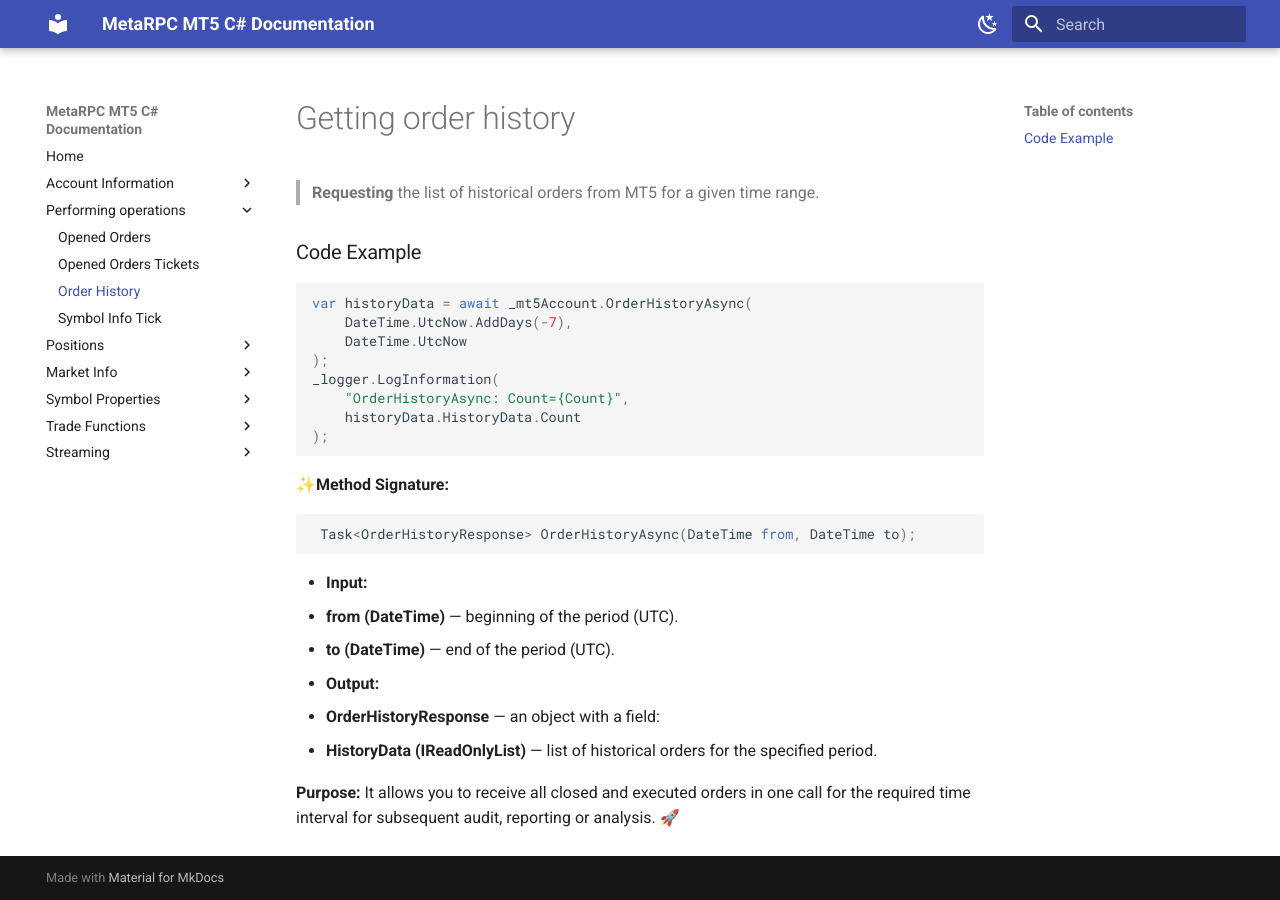
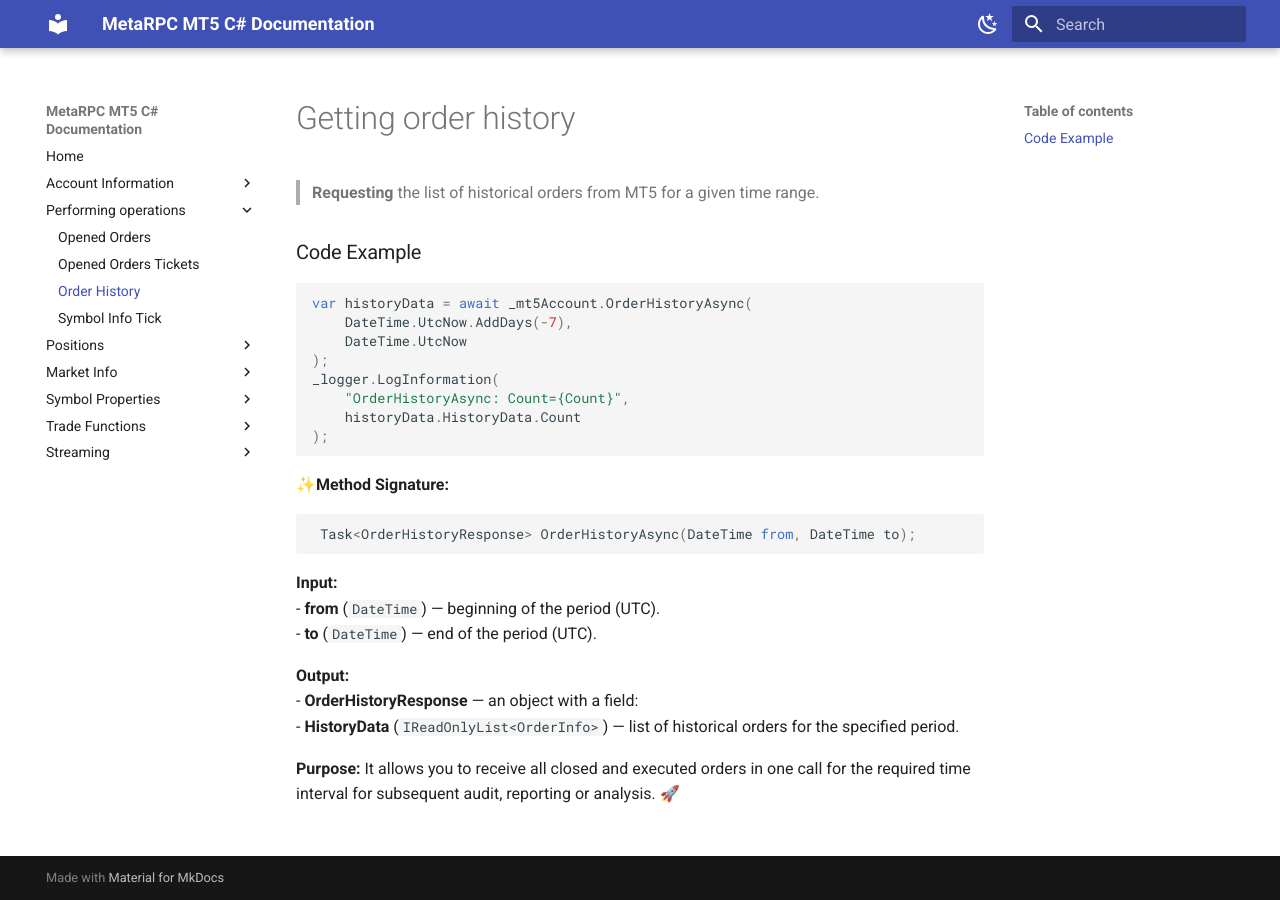
Before and after one commit to MetaRPC/CSharpMT5, an MkDocs documentation site: the page built from docs/orders/OrderHistory.md, in a window 1280 px wide. Built offline with MkDocs 1.6.1 and Material for MkDocs 9.7.7, drawn with Linux system fonts in a browser that asks for light colours.

Commit message:
Update OrderHistory.md

````diff
--- a/docs/orders/OrderHistory.md
+++ b/docs/orders/OrderHistory.md
@@ -21,13 +21,13 @@ _logger.LogInformation(
  Task<OrderHistoryResponse> OrderHistoryAsync(DateTime from, DateTime to);
 ```
 
-* **Input:**
-  - **from (DateTime)** — beginning of the period (UTC).
-  - **to (DateTime)** — end of the period (UTC).
+ **Input:**
+  - **from** (`DateTime`) — beginning of the period (UTC).
+  - **to** (`DateTime`) — end of the period (UTC).
 
-* **Output:**
+ **Output:**
   - **OrderHistoryResponse** — an object with a field:
-  - **HistoryData (IReadOnlyList<OrderInfo>)** — list of historical orders for the specified period.
+  - **HistoryData** (`IReadOnlyList<OrderInfo>`) — list of historical orders for the specified period.
 
 **Purpose:**
 It allows you to receive all closed and executed orders in one call for the required time interval for subsequent audit, reporting or analysis. 🚀
````
